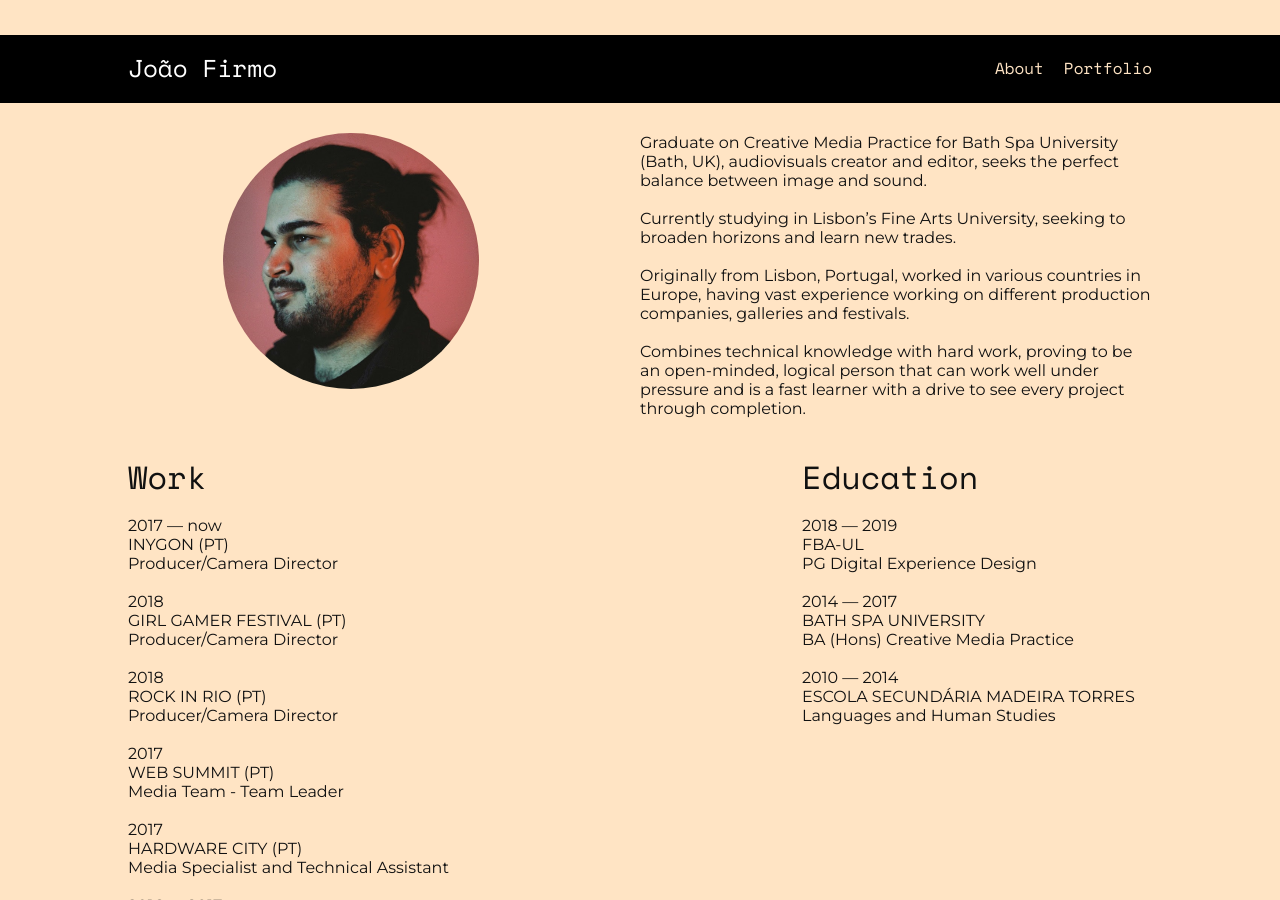
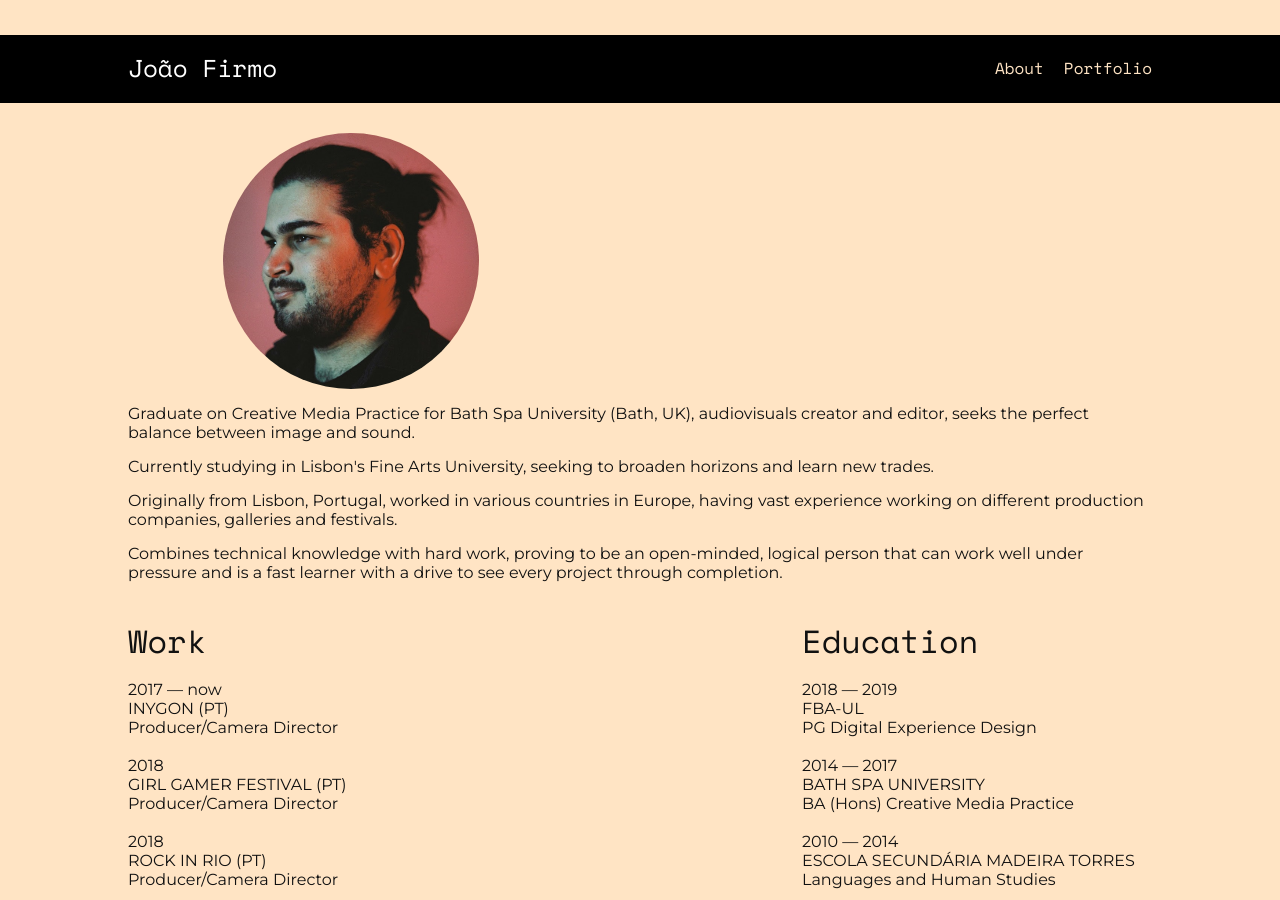
Before and after one commit to joaofirmo/joaofirmo_DXD, a Jekyll site: the page built from About.md, in a window 1280 px wide and 900 px high. Built offline with Jekyll 4.4.1, drawn with Linux system fonts in a browser that asks for light colours; part of the change alters nothing that is shown.

Commit message:
changed items to enable formatting

```diff
--- a/About.md
+++ b/About.md
@@ -5,8 +5,3 @@ title: About
 
 
 ![pic](/assets/images/joao.jpg)
-
-
-
-Graduate on Creative Media Practice for Bath Spa University (Bath, UK), audiovisuals creator and editor, seeks the perfect balance between image and sound.
-<br><br>Currently studying in Lisbon's Fine Arts University, seeking to broaden horizons and learn new trades.<br><br>Originally from Lisbon, Portugal, worked in various countries in Europe, having vast experience working on different production companies, galleries and festivals.<br><br>Combines technical knowledge with hard work, proving to be an open-minded, logical person that can work well under pressure and is a fast learner with a drive to see every project through completion.
--- a/_layouts/about.html
+++ b/_layouts/about.html
@@ -7,6 +7,17 @@ layout: default
 <div id="me">
     {{ content }}
 </div>
+
+<div id="description">
+    <p>Graduate on Creative Media Practice for Bath Spa University (Bath, UK), audiovisuals creator and editor, seeks the perfect balance between image and sound.
+    </p>
+    <p>Currently studying in Lisbon's Fine Arts University, seeking to broaden horizons and learn new trades. </p>
+    <p>Originally from Lisbon, Portugal, worked in various countries in Europe, having vast experience working on different production companies, galleries and festivals.</p>
+    <p>Combines technical knowledge with hard work, proving to be an open-minded, logical person that can work well under pressure and is a fast learner with a drive to see every project through completion.</p>
+
+</div>
+
+<div id="about">
 
 <ul class="about">
     <li>
@@ -61,3 +72,4 @@ layout: default
     </li>
 
 </ul>
+</div>
```
